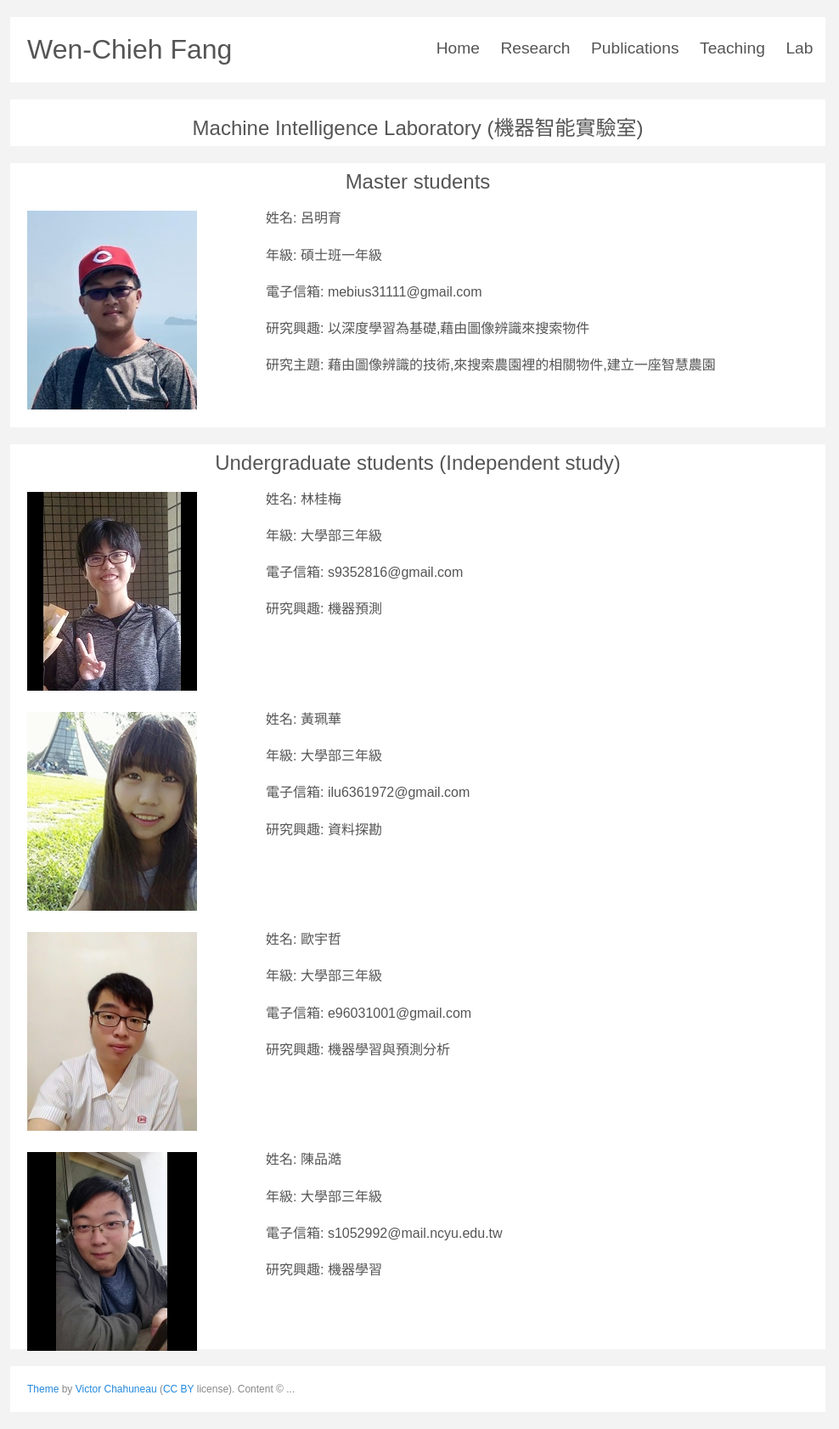
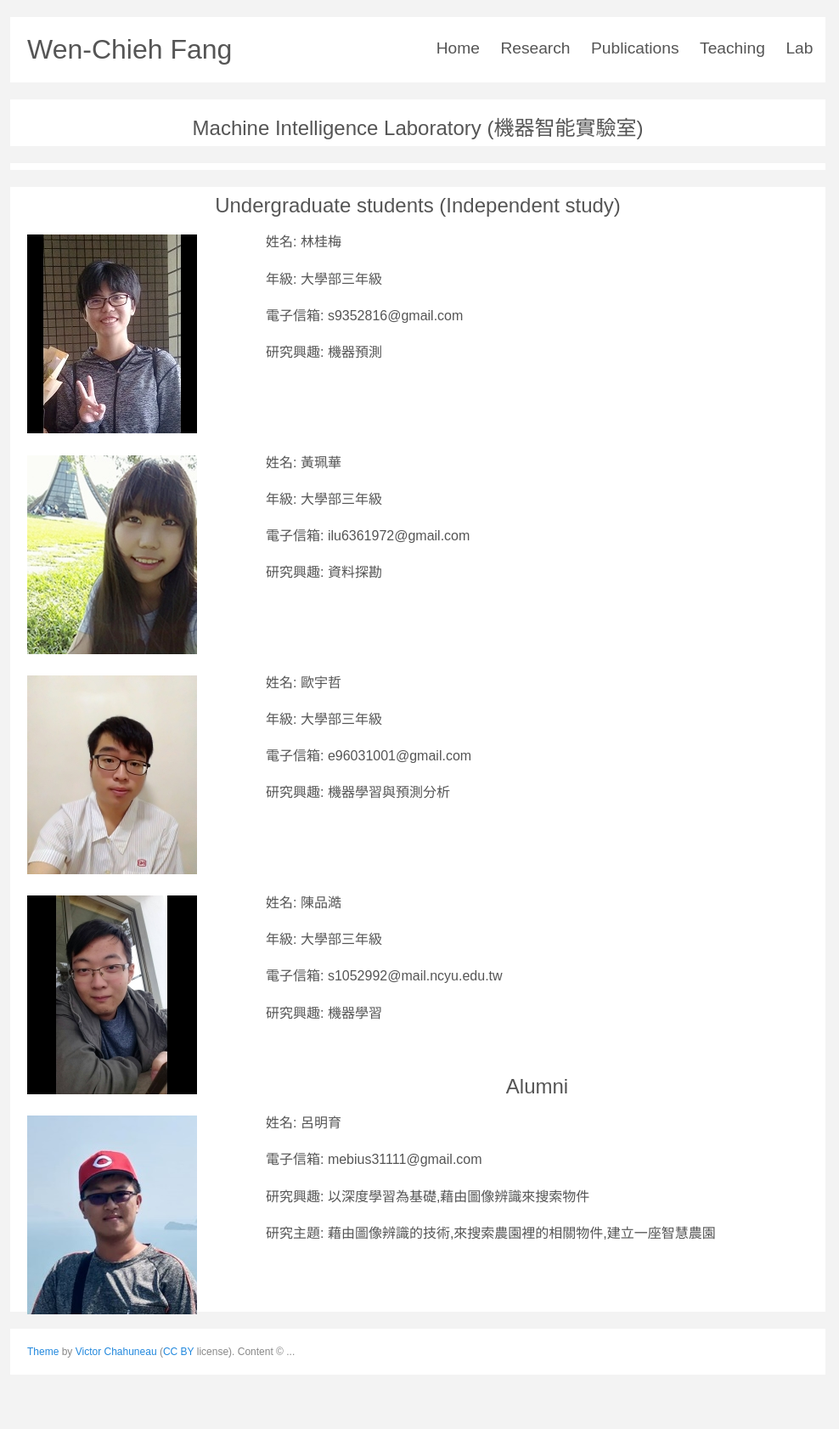
Before and after one commit to ncyu-deep/myblog, a Jekyll site: the page built from lab.md, in a window 1280 px wide. Shown: the whole page at 85% size, without its empty margins (148-1136 px from the left). Built offline with Jekyll 4.4.1, drawn with Linux system fonts in a browser that asks for light colours; some web fonts are replaced; after the commit the page ends 1638 px from its top, so only the background shows below that; part of the change alters nothing that is shown.

Commit message:
Add alumni

```diff
--- a/lab.md
+++ b/lab.md
@@ -6,22 +6,6 @@ title: My lab
 <h2 style="text-align: center">Machine Intelligence Laboratory (機器智能實驗室)</h2>
 
 <hr>
-
-<h2 style="text-align: center">Master students</h2>
-
-<img src="lu.png" align="left" style="margin-top:5px; margin-right:81px" alt="lu"/>
-
-姓名: 呂明育
-
-年級: 碩士班一年級
-
-電子信箱: mebius31111@gmail.com
-
-研究興趣: 以深度學習為基礎,藉由圖像辨識來搜索物件
-
-研究主題: 藉由圖像辨識的技術,來搜索農園裡的相關物件,建立一座智慧農園
-
-<br/>
 
 <hr>
 
@@ -80,3 +64,19 @@ title: My lab
 研究興趣: 機器學習
 
 <br/>
+
+<h2 style="text-align: center">Alumni</h2>
+
+<img src="lu.png" align="left" style="margin-top:5px; margin-right:81px" alt="lu"/>
+
+姓名: 呂明育
+
+<!--年級: 碩士班一年級-->
+
+電子信箱: mebius31111@gmail.com
+
+研究興趣: 以深度學習為基礎,藉由圖像辨識來搜索物件
+
+研究主題: 藉由圖像辨識的技術,來搜索農園裡的相關物件,建立一座智慧農園
+
+<br/>
```
